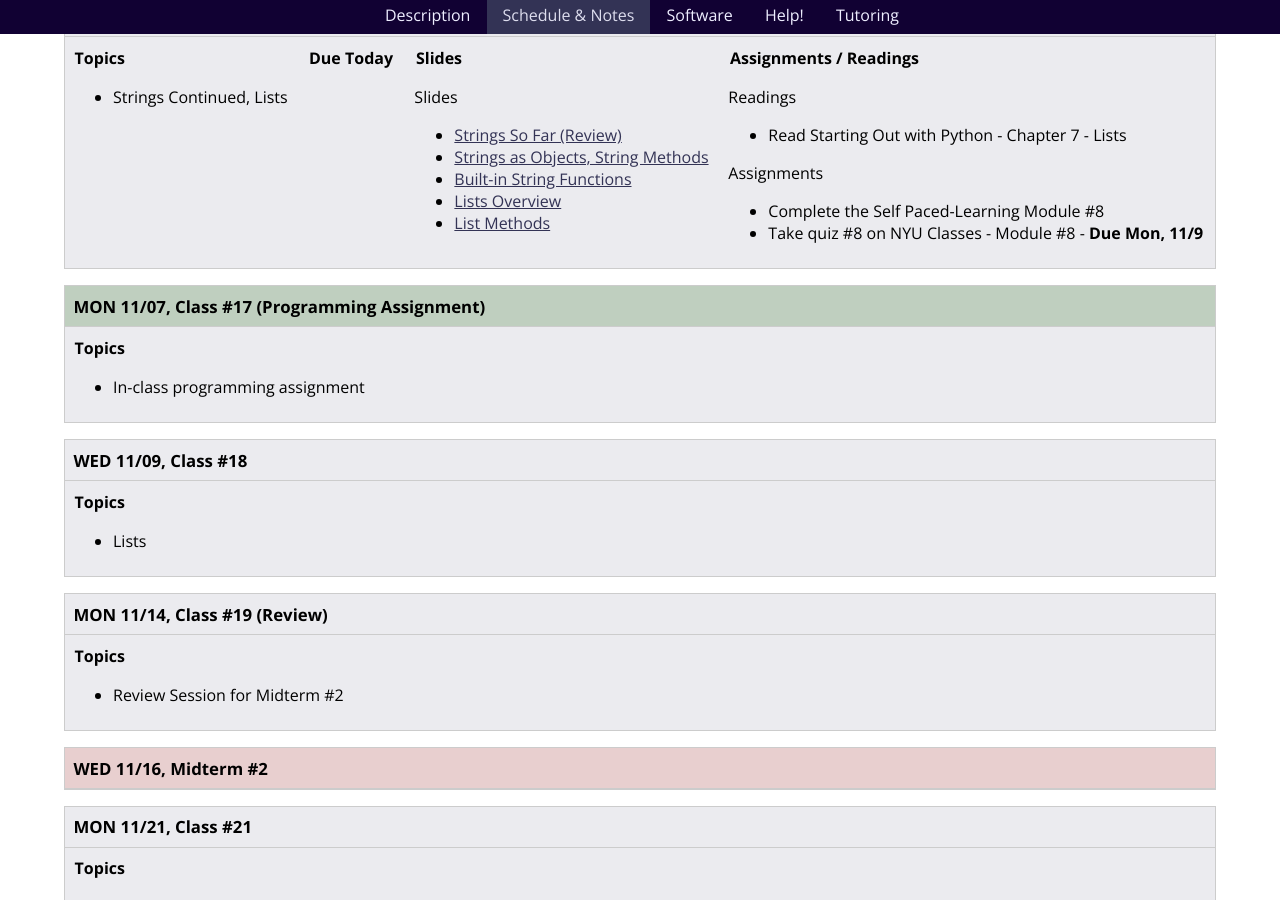
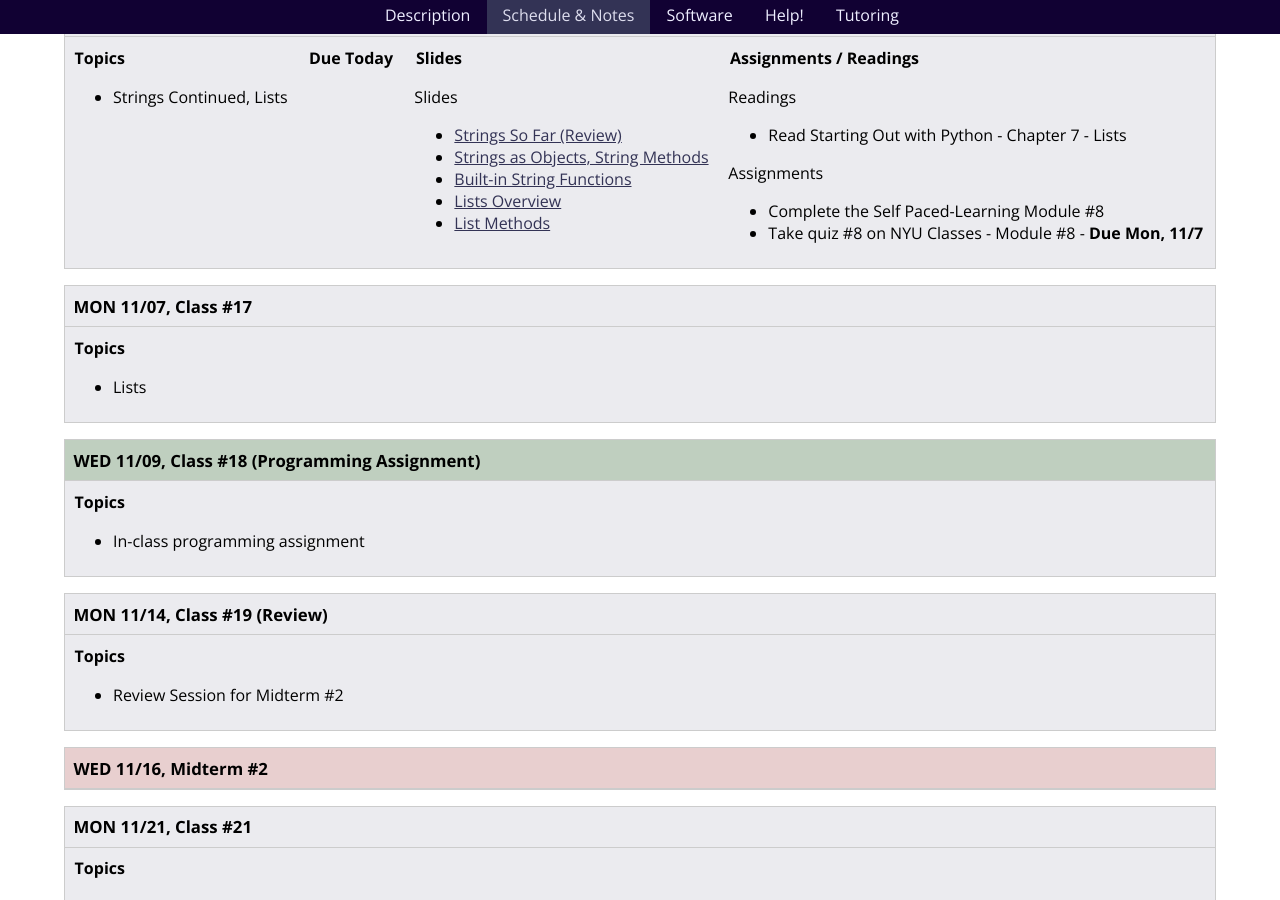
Before and after one commit to foureyes/csci-ua.0002-fall2016-008, a Jekyll site: the page built from schedule.markdown, in a window 1280 px wide and 900 px high, scrolled down 6095 px. Built offline with Jekyll 4.4.1, drawn with Linux system fonts in a browser that asks for light colours.

Commit message:
switch classes for workshop

```diff
--- a/_includes/classes/16/materials.markdown
+++ b/_includes/classes/16/materials.markdown
@@ -32,7 +32,7 @@ Readings
 Assignments
 
 * Complete the Self Paced-Learning Module #8
-* Take quiz #8 on NYU Classes - Module #8 - __Due Mon, 11/9__
+* Take quiz #8 on NYU Classes - Module #8 - __Due Mon, 11/7__
 
 <!--
 Readings
--- a/schedule.markdown
+++ b/schedule.markdown
@@ -274,26 +274,26 @@ Jump to Class:
 
 <a name="class17"></a><!---------- start --------------->
 
+<section markdown="block">
+### MON 11/07, Class #17
+
+<div class="class-details">
+<article class="topics" markdown="block">
+#### Topics
+
+* Lists
+</article> {% include classes/17/materials.markdown %} </div> </section>
+
+<a name="class18"></a><!---------- start --------------->
+
 <section markdown="block" class="workshop">
-### MON 11/07, Class #17 (Programming Assignment)
+### WED 11/09, Class #18 (Programming Assignment)
 
 <div class="class-details">
 <article class="topics" markdown="block">
 #### Topics
 
 * In-class programming assignment
-</article> {% include classes/17/materials.markdown %} </div> </section>
-
-<a name="class18"></a><!---------- start --------------->
-
-<section markdown="block">
-### WED 11/09, Class #18
-
-<div class="class-details">
-<article class="topics" markdown="block">
-#### Topics
-
-* Lists
 
 </article> {% include classes/18/materials.markdown %} </div> </section>
 
```
Also changed, not shown: 1 other file.
